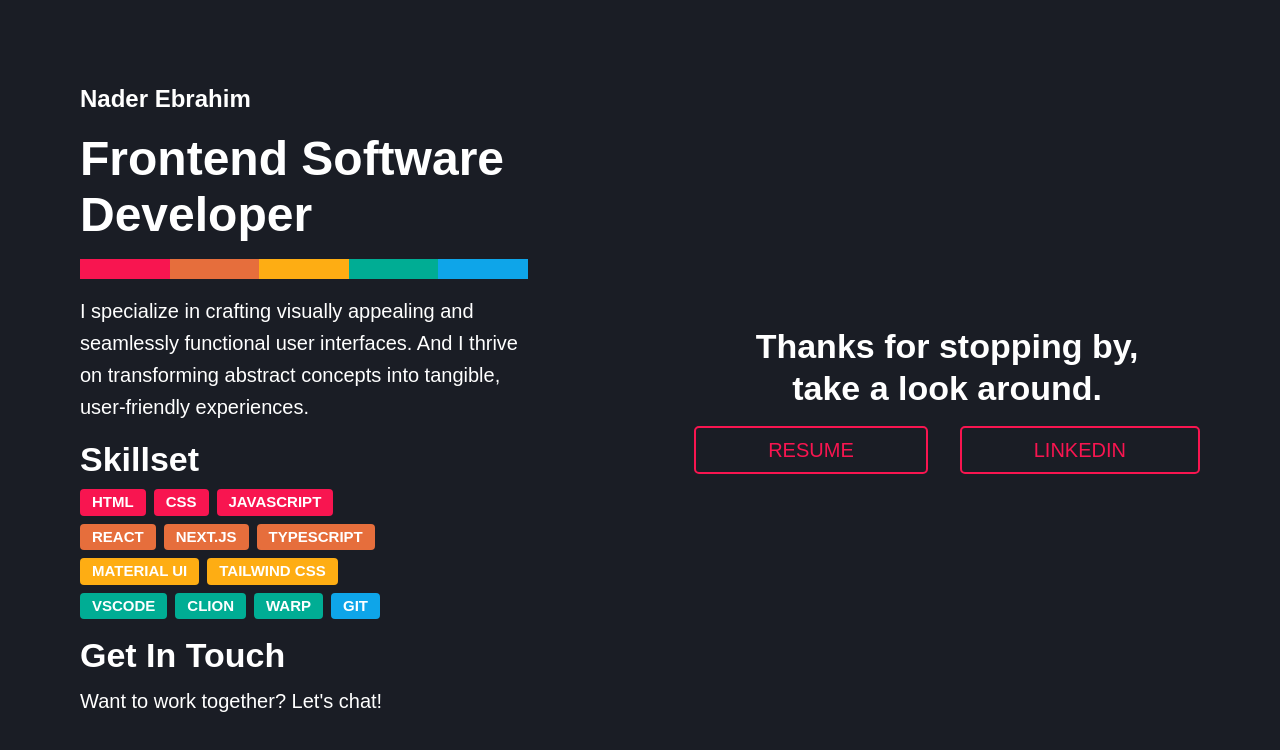
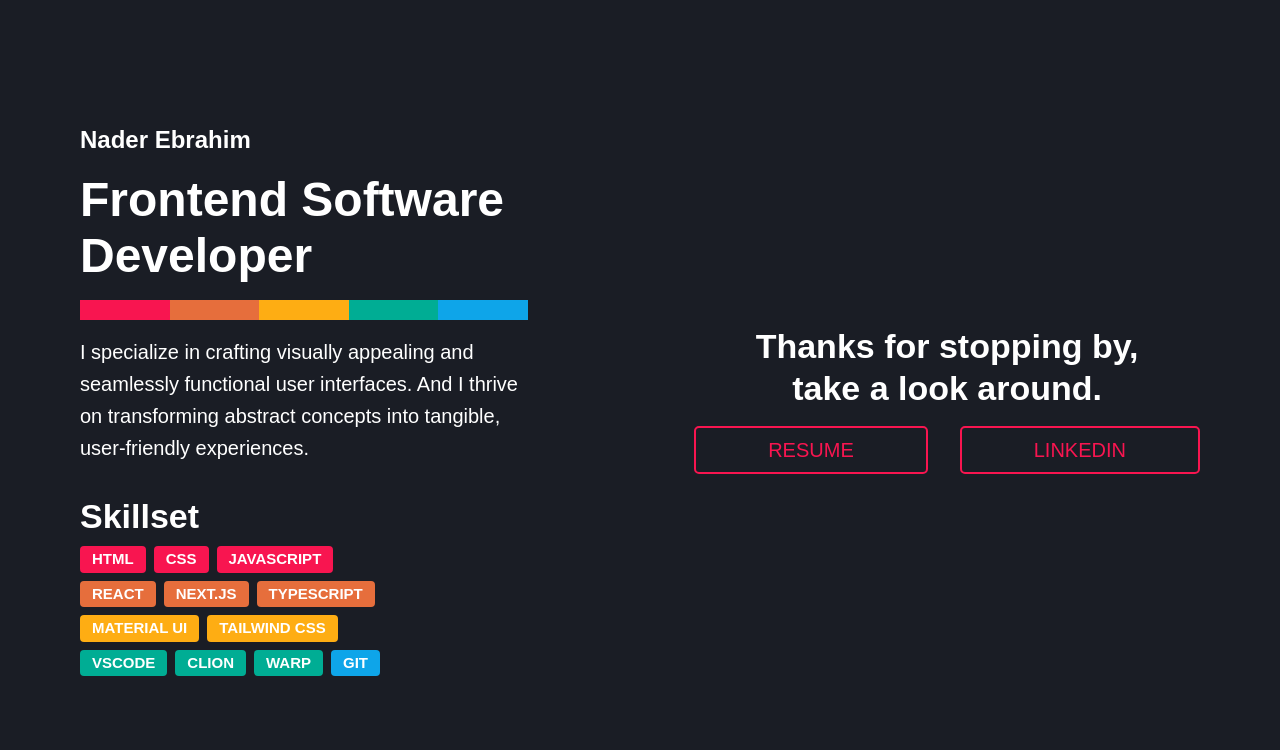
Before and after one commit to terminader7/portfolio, a Next.js app: page / in a window 1280 px wide. Shown: the top 750 px of the page. Built offline with nearby package versions, Linux system fonts and the light colour scheme.

Commit message:
installed icons-material, fixed spacing for left side of page

```diff
--- a/package.json
+++ b/package.json
@@ -11,6 +11,7 @@
   "dependencies": {
     "@emotion/react": "^11.11.3",
     "@emotion/styled": "^11.11.0",
+    "@mui/icons-material": "^5.15.6",
     "@mui/material": "^5.15.6",
     "next": "14.1.0",
     "react": "18.2.0",
--- a/pages/index.tsx
+++ b/pages/index.tsx
@@ -25,7 +25,8 @@ export default function Home() {
           height: "100vh",
         }}
       >
-        <Box display="flex" gap="1rem" flexDirection="column" width="40%">
+        <Box display="flex" gap="2rem" flexDirection="column" width="40%">
+          <Box display="flex" flexDirection="column" gap="1rem">
             <Typography
               variant="h5"
               textAlign="center"
@@ -45,6 +46,7 @@ export default function Home() {
               functional user interfaces. And I thrive on transforming abstract
               concepts into tangible, user-friendly experiences.
             </Typography>
+          </Box>
           <Box>
             <Typography variant="h4" fontWeight={600} marginBottom=".5rem">
               Skillset
@@ -91,14 +93,6 @@ export default function Home() {
               <SkillChip label="Git" background={theme.palette.primary.blue} />
             </InlineContainer>
           </Box>
-          <Box>
-            <Typography variant="h4" fontWeight={600} marginBottom=".5rem">
-              Get In Touch
-            </Typography>
-            <Typography variant="h6">
-              {`Want to work together? Let's chat!`}
-            </Typography>
-          </Box>
         </Box>
         <Box display="flex" flexDirection="column" gap="1rem">
           <Typography
```
Also changed, not shown: 1 other file (tests, documents, lock files or other folders). Lines whose indentation alone changed are shown as unchanged.
